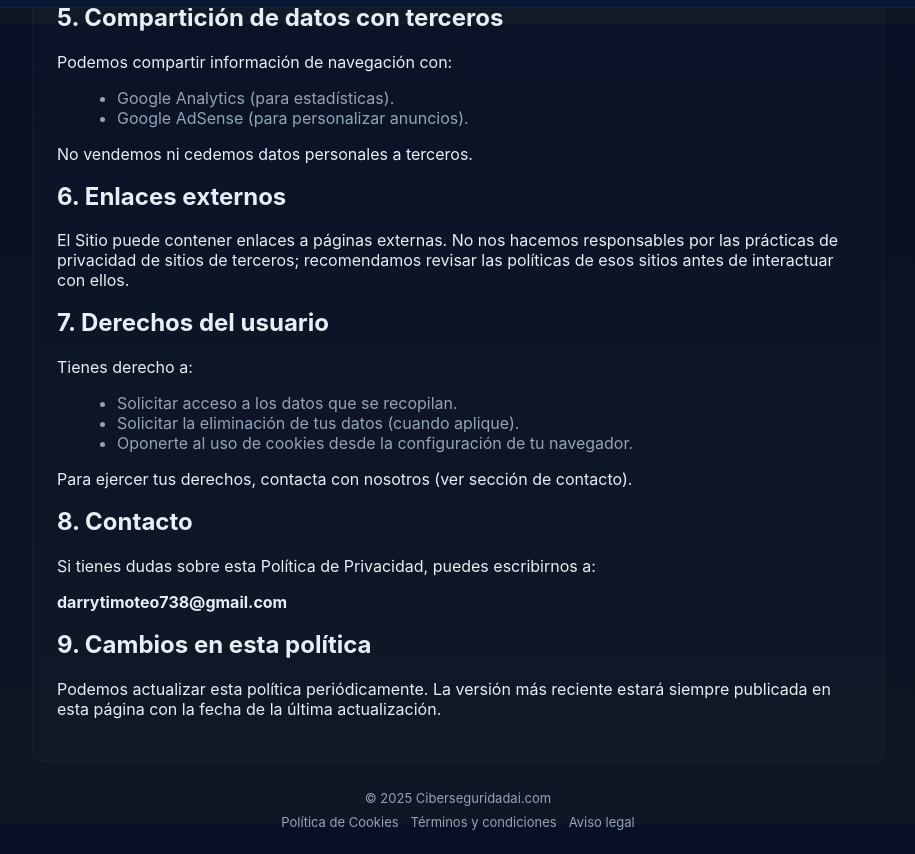
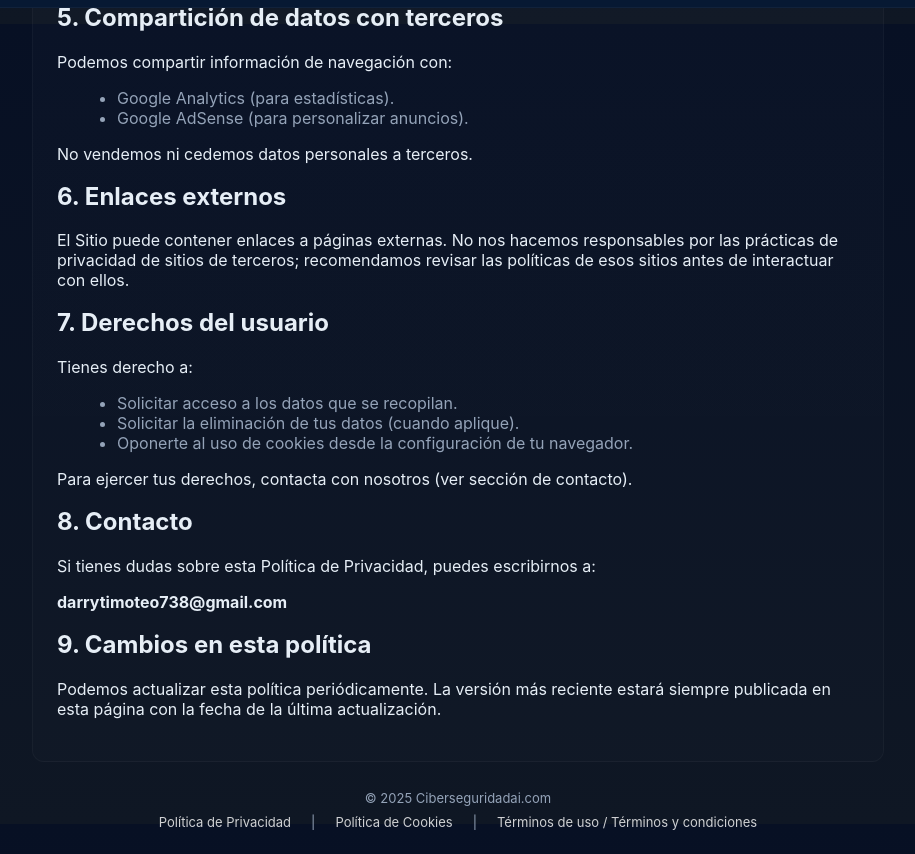
Before and after one commit to Darry12R/repo-prueba, a plain HTML site: page politicaprivacidad.html in a window 1280 px wide. Shown: the part 776-1630 px from the top of the page, without its empty margins (182-1097 px from the left). Drawn offline with Linux system fonts and the light colour scheme.

Commit message:
se agrego

```diff
--- a/politicaprivacidad.html
+++ b/politicaprivacidad.html
@@ -123,9 +123,9 @@
     <footer>
       <div>© <span id="year"></span> Ciberseguridadai.com</div>
       <div class="footer-links">
-        <a href="#">Política de Cookies</a>
-        <a href="#">Términos y condiciones</a>
-        <a href="#">Aviso legal</a>
+         <a href="politicaprivacidad.html" style="color: rgba(255, 255, 255, 0.8); margin: 0 0.5rem; text-decoration: none;">Política de Privacidad</a> |
+                    <a href="politicacookies.html" style="color: rgba(255, 255, 255, 0.8); margin: 0 0.5rem; text-decoration: none;">Política de Cookies</a> |
+                    <a href="terminoscondiciones.html" style="color: rgba(255, 255, 255, 0.8); margin: 0 0.5rem; text-decoration: none;">Términos de uso / Términos y condiciones</a>
       </div>
     </footer>
   </div>
```
Also changed, not shown: politicacookies.html (+3 -3 lines), terminoscondiciones.html (+3 -3 lines).
